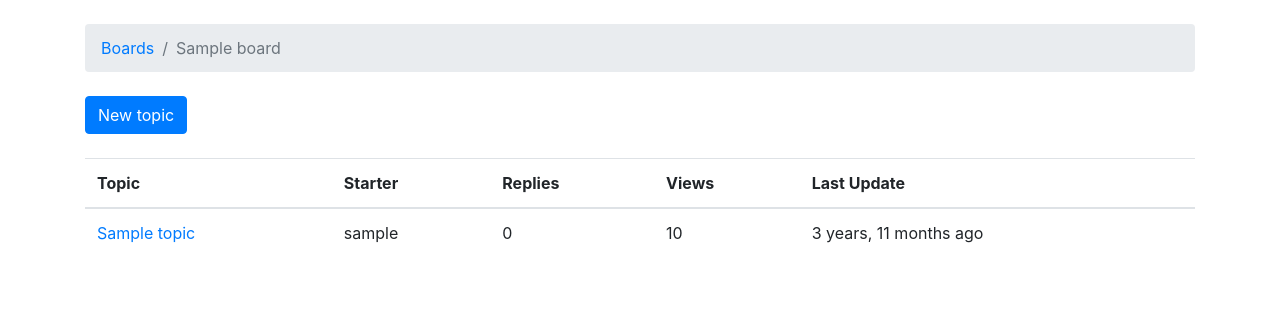
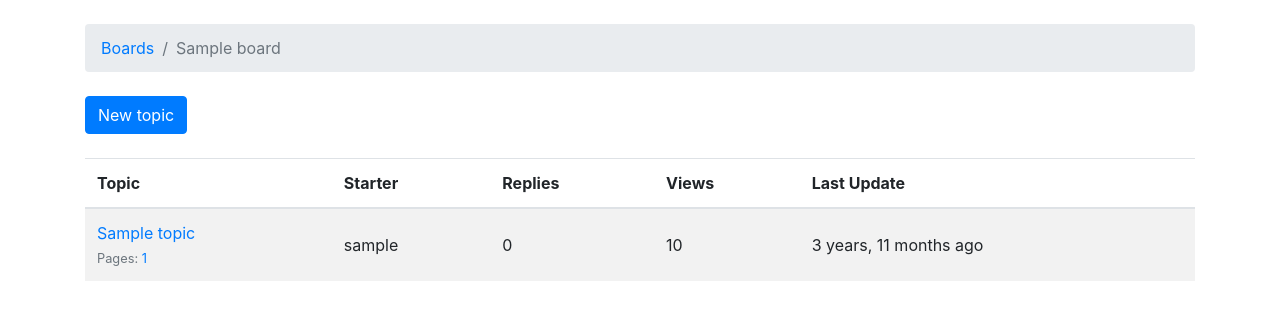
Before and after one commit to apoorv98/beginners-guide-to-django, a Django app: page /boards/1/ in a window 1280 px wide. Shown: the part 56-376 px from the top of the page. Run offline with Django 5.2, Linux system fonts and the light colour scheme; tables that the repository leaves empty hold one stand-in row (values such as "Sample post"); some libraries are stand-ins or nearby versions.

Commit message:
final adjustments

```diff
--- a/myproject/boards/models.py
+++ b/myproject/boards/models.py
@@ -1,3 +1,4 @@
+import math
 from django.db import models
 from django.utils.text import Truncator
 from django.utils.html import mark_safe
@@ -28,6 +29,24 @@ class Topic(models.Model):
     def __str__(self):
         return self.subject
 
+    def get_page_count(self):
+        count = self.posts.count()
+        pages = count / 20
+        return math.ceil(pages)
+
+    def has_many_pages(self, count=None):
+        if count is None:
+            count = self.get_page_count()
+        return count > 6
+
+    def get_page_range(self):
+        count = self.get_page_count()
+        if self.has_many_pages(count):
+            return range(1, 5)
+        return range(1, count + 1)
+
+    def get_last_ten_posts(self):
+        return self.posts.order_by('-created_at')[:10]
 class Post(models.Model):
     message = models.TextField(max_length=4000)
     topic = models.ForeignKey(Topic, related_name='posts', on_delete=models.CASCADE)
--- a/myproject/boards/views.py
+++ b/myproject/boards/views.py
@@ -59,8 +59,12 @@ class PostListView(ListView):
     paginate_by = 2
 
     def get_context_data(self, **kwargs):
-        self.topic.views += 1
-        self.topic.save()
+        session_key = 'viewed_topic_{}'.format(self.topic.pk)
+        if not self.request.session.get(session_key, False):
+            self.topic.views += 1
+            self.topic.save()
+            self.request.session[session_key] = True
+
         kwargs['topic'] = self.topic
         return super().get_context_data(**kwargs)
 
@@ -129,6 +133,17 @@ def reply_topic(request, pk, topic_pk):
             post.topic = topic
             post.created_by = request.user
             post.save()
+
+            topic.last_updated = timezone.now()
+            topic.save()
+
+            topic_url = reverse('topic_posts', kwargs={'pk': pk, 'topic_pk': topic_pk})
+            topic_post_url = '{url}?page={page}#{id}'.format(
+                url=topic_url,
+                id=post.pk,
+                page=topic.get_page_count()
+            )
+
             return redirect('topic_posts', pk=pk, topic_pk=topic_pk)
     else:
         form = PostForm()
--- a/myproject/templates/includes/pagination.html
+++ b/myproject/templates/includes/pagination.html
@@ -3,6 +3,16 @@
 {% if is_paginated %}
   <nav aria-label="Topics pagination" class="mb-4">
     <ul class="pagination">
+      {% if page_obj.number > 1 %}
+        <li class="page-item">
+          <a class="page-link" href="?page=1">First</a>
+        </li>
+      {% else %}
+        <li class="page-item disabled">
+          <span class="page-link">First</span>
+        </li>
+      {% endif %}
+
       {% if page_obj.has_previous %}
         <li class="page-item">
           <a class="page-link" href="?page={{ page_obj.previous_page_number }}">Previous</a>
@@ -21,7 +31,7 @@
               <span class="sr-only">(current)</span>
             </span>
           </li>
-          {% else %}
+        {% elif page_num > page_obj.number|add:'-3' and page_num < page_obj.number|add:'3' %}
           <li class="page-item">
             <a class="page-link" href="?page={{ page_num }}">{{ page_num }}</a>
           </li>
@@ -37,6 +47,16 @@
           <span class="page-link">Next</span>
         </li>
       {% endif %}
+
+      {% if page_obj.number != paginator.num_pages %}
+        <li class="page-item">
+          <a class="page-link" href="?page={{ paginator.num_pages }}">Last</a>
+        </li>
+      {% else %}
+        <li class="page-item disabled">
+          <span class="page-link">Last</span>
+        </li>
+      {% endif %}
     </ul>
   </nav>
 {% endif %}
--- a/myproject/templates/reply_topic.html
+++ b/myproject/templates/reply_topic.html
@@ -30,7 +30,7 @@
     <button type="submit" class="btn btn-success">Post a reply</button>
 </form>
 
-{% for post in topic.posts.all %}
+{% for post in topic.get_last_ten_posts %}
 <div class="card mb-2">
     <div class="card-body p-3">
         <div class="row mb-3">
--- a/myproject/templates/topic_posts.html
+++ b/myproject/templates/topic_posts.html
@@ -13,11 +13,11 @@
 {% block content %}
 
   <div class="mb-4">
-      <a href="#" class="btn btn-primary" role="button">Reply</a>
+      <a href="{% url 'reply_topic' topic.board.pk topic.pk}" class="btn btn-primary" role="button">Reply</a>
   </div>
 
   {% for post in posts %}
-  <div class="card mb-2 {% if forloop.first %}border-dark{% endif %}">
+  <div id="{ post.pk }" class="card {% if forloop.last %}mb-4{% else %}mb-2{% endif %} {% if forloop.first %}border-dark{% endif %}">
     {% if forloop.first %}
     <div class="card-header text-white bg-dark py-2 px-3">{{ topic.subject }}</div>
     {% endif %}
--- a/myproject/templates/topics.html
+++ b/myproject/templates/topics.html
@@ -15,7 +15,7 @@
 <div class="mb-4">
     <a href="{% url 'new_topic' board.pk %}" class="btn btn-primary">New topic</a>
 </div>
-    <table class="table">
+<table class="table table-striped mb-4">
     <thead class="thead-inverse">
         <tr>
             <th>Topic</th>
@@ -27,12 +27,26 @@
     </thead>
     <tbody>
         {% for topic in topics %}
+        {% url 'topic_posts' board.pk topic.pk as topic_url %}
         <tr>
-          <td><a href="{% url 'topic_posts' board.pk topic.pk %}">{{ topic.subject }}</a></td>
-          <td>{{ topic.starter.username }}</td>
-          <td>{{ topic.replies }}</td>
-          <td>{{ topic.views }}</td>
-          <td>{{ topic.last_updated|naturaltime }}</td>
+            <td>
+                <p class="mb-0">
+                    <a href="{{ topic_url }}">{{ topic.subject }}</a>
+                </p>
+                <small class="text-muted">
+                    Pages:
+                    {% for i in topic.get_page_range %}
+                    <a href="{{ topic_url }}?page={{ i }}">{{ i }}</a>
+                    {% endfor %}
+                    {% if topic.has_many_pages %}
+                    ... <a href="{{ topic_url }}?page={{ topic.get_page_count }}">Last Page</a>
+                    {% endif %}
+                </small>
+            </td>
+            <td class="align-middle">{{ topic.starter.username }}</td>
+            <td class="align-middle">{{ topic.replies }}</td>
+            <td class="align-middle">{{ topic.views }}</td>
+            <td class="align-middle">{{ topic.last_updated|naturaltime }}</td>
         </tr>
         {% endfor %}
     </tbody>
```
Also changed, not shown: myproject/boards/tests/test_view_reply_topic.py (+2 -1 lines). Lines whose indentation alone changed are shown as unchanged.
